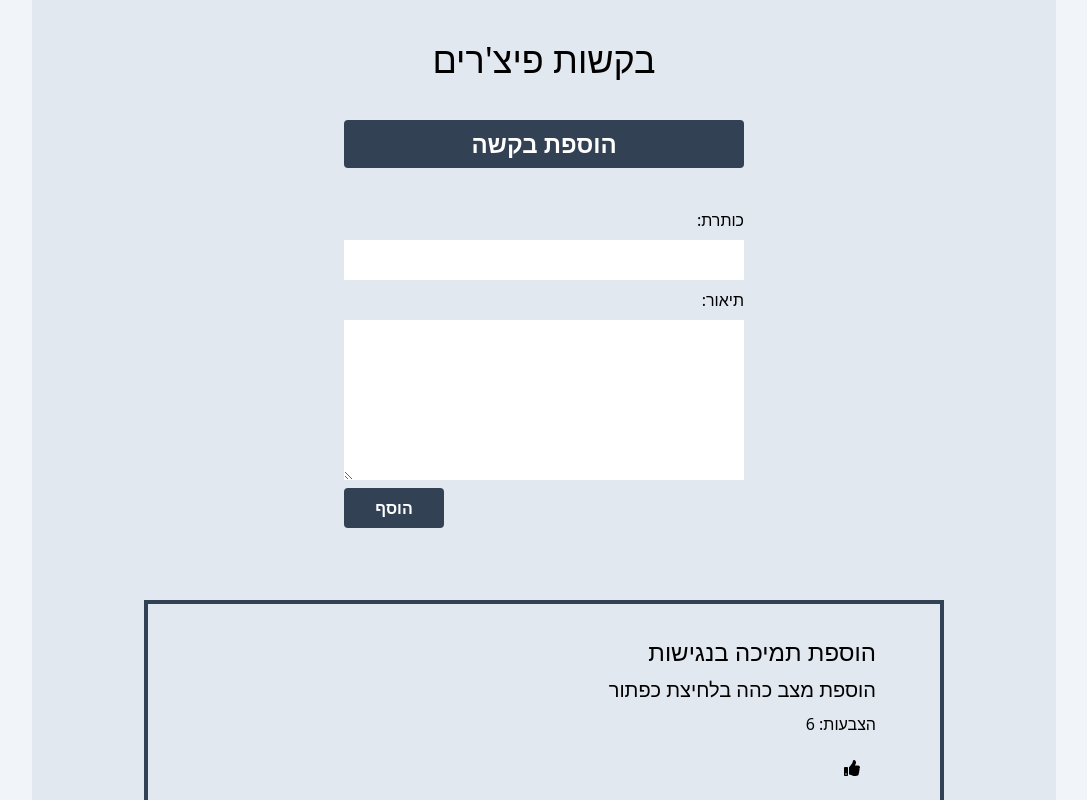
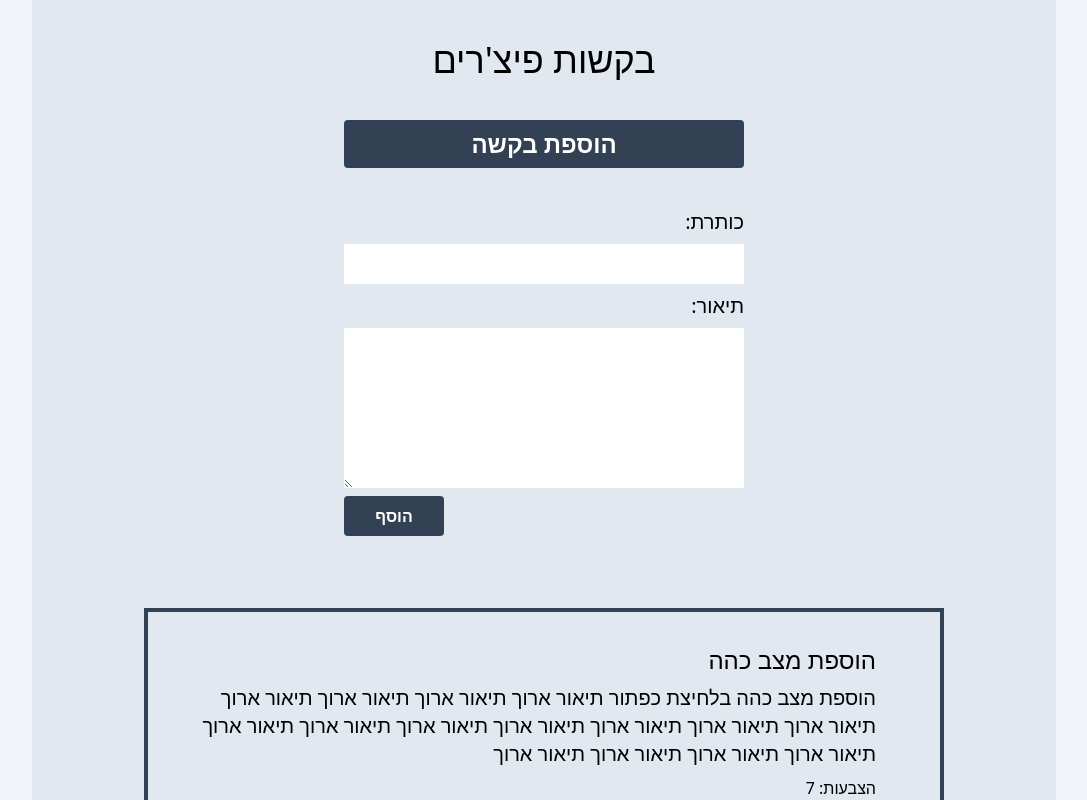
Before and after one commit to RonnenPodolsky/wishlist_page, a Next.js app: page / in a window 1280 px wide. Both pictures are taken after a click on the button "הוספת בקשה". Shown: the top 800 px of the page, without its empty margins (96-1183 px from the left). Built offline with nearby package versions, Linux system fonts and the light colour scheme.

Commit message:
Add text label and size to input fields and generate a unique user ID on first load to allow for future user-specific features

```diff
--- a/src/components/AddFeatureForm.jsx
+++ b/src/components/AddFeatureForm.jsx
@@ -9,7 +9,9 @@ const AddFeatureForm = ({
 }) => {
   return (
     <form className='flex flex-col w-1/2 gap-2 mb-8' onSubmit={addNewFeature}>
-      <label htmlFor='newFeatureTitle'>כותרת:</label>
+      <label htmlFor='newFeatureTitle' className='text-xl'>
+        כותרת:
+      </label>
       <input
         className='p-2'
         type='text'
@@ -17,7 +19,9 @@ const AddFeatureForm = ({
         value={newFeatureTitle}
         onChange={(e) => setNewFeatureTitle(e.target.value)}
       />
-      <label htmlFor='newFeatureDescription'>תיאור:</label>
+      <label htmlFor='newFeatureDescription' className='text-xl'>
+        תיאור:
+      </label>
       <textarea
         className='p-2'
         rows={6}
--- a/src/components/FeaturesList.jsx
+++ b/src/components/FeaturesList.jsx
@@ -3,7 +3,7 @@ import { v4 as uuidv4 } from 'uuid';
 import AddFeatureForm from './AddFeatureForm';
 import Card from './Card';
 
-const userId = '1a276066-14f8-4bd2-8e81-7349f79f8d17';
+let userId;
 
 const FeaturesList = ({ title }) => {
   const [features, setFeatures] = useState([]);
@@ -70,6 +70,11 @@ const FeaturesList = ({ title }) => {
     getFeatures();
   }, []);
 
+  useEffect(() => {
+    userId = localStorage.getItem('id') || uuidv4();
+    localStorage.setItem('id', userId);
+  }, []);
+
   console.log(features);
 
   return (
--- a/src/data/features.json
+++ b/src/data/features.json
@@ -4,21 +4,39 @@
       "id": "0b9da211-33e8-46bf-85ea-28c738c81c3b",
       "title": "  הוספת מצב כהה ",
       "description": "הוספת מצב כהה בלחיצת כפתור תיאור ארוך תיאור ארוך תיאור ארוך תיאור ארוך תיאור ארוך תיאור ארוך תיאור ארוך תיאור ארוך תיאור ארוך תיאור ארוך תיאור ארוך תיאור ארוך תיאור ארוך תיאור ארוך תיאור ארוך ",
-      "votes": ["1", "2", "3"],
-      "numVotes": 3
+      "votes": [
+        "1",
+        "2",
+        "3",
+        "4",
+        "5",
+        "6",
+        "d01ca4af-8f61-4082-ad79-4ccb8d2511f9"
+      ],
+      "numVotes": 7
     },
     {
       "id": "3fdc8226-c614-49c0-b700-68e3f3d80367",
       "title": "גרסת מובייל",
       "description": "גרסת מובייל ל-iPhone ואנדרואיד",
-      "votes": ["2", "s-14f8-4bd2-8e81-7349f79f8d17"],
+      "votes": [
+        "2",
+        "s-14f8-4bd2-8e81-7349f79f8d17"
+      ],
       "numVotes": 2
     },
     {
       "id": "95f13d8e-eed2-4fb8-84f3-781a5a3fcd43",
       "title": "הוספת תמיכה בנגישות",
       "description": "הוספת מצב כהה בלחיצת כפתור",
-      "votes": ["1", "2", "3", "4", "5", "6"],
+      "votes": [
+        "1",
+        "2",
+        "3",
+        "4",
+        "5",
+        "6"
+      ],
       "numVotes": 6
     }
   ]
--- a/src/styles/globals.css
+++ b/src/styles/globals.css
@@ -16,7 +16,6 @@ body {
 
 body {
   background: #f1f5f9;
-  /* overflow: scroll; */
 }
 
 a {
```
